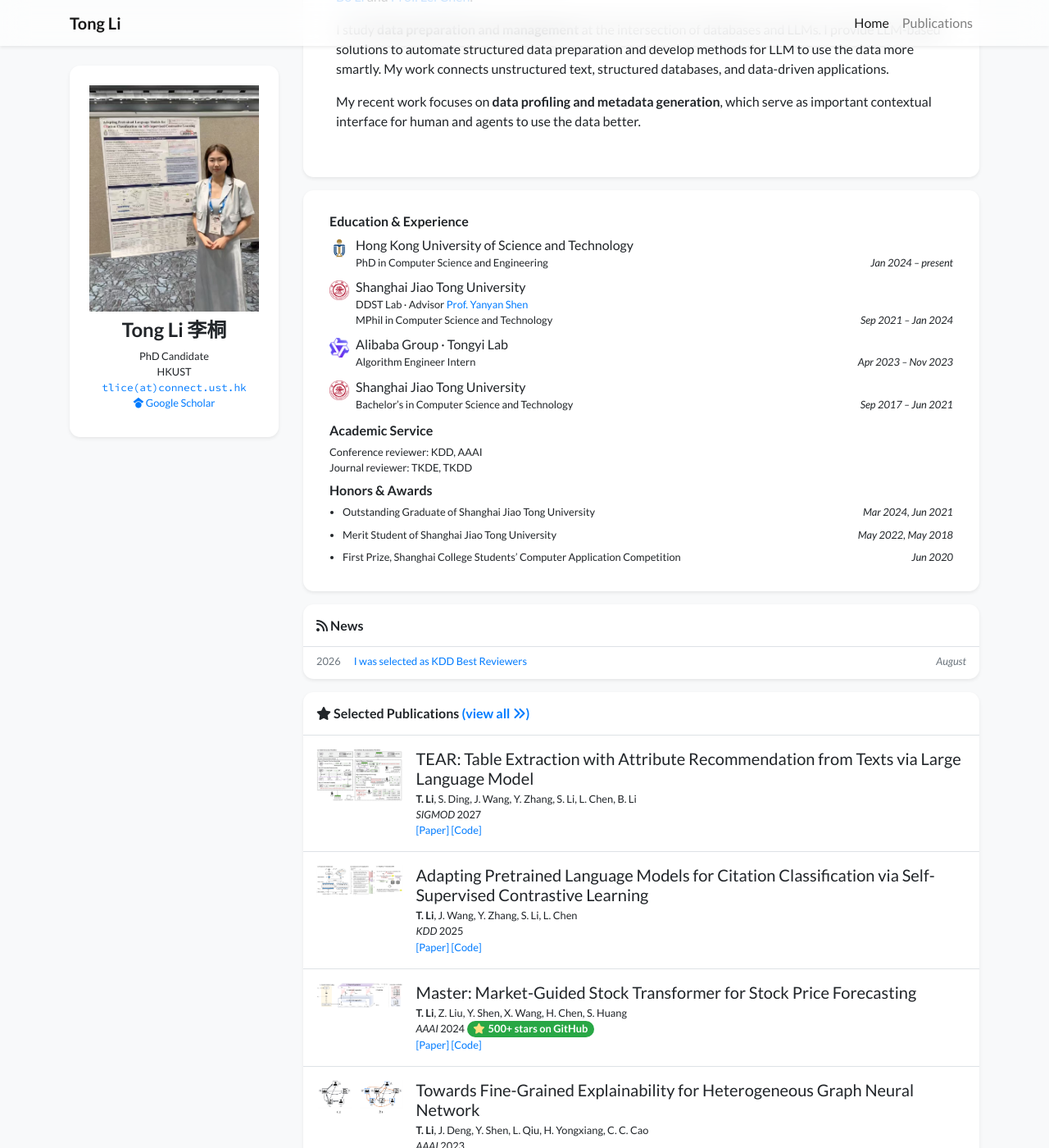
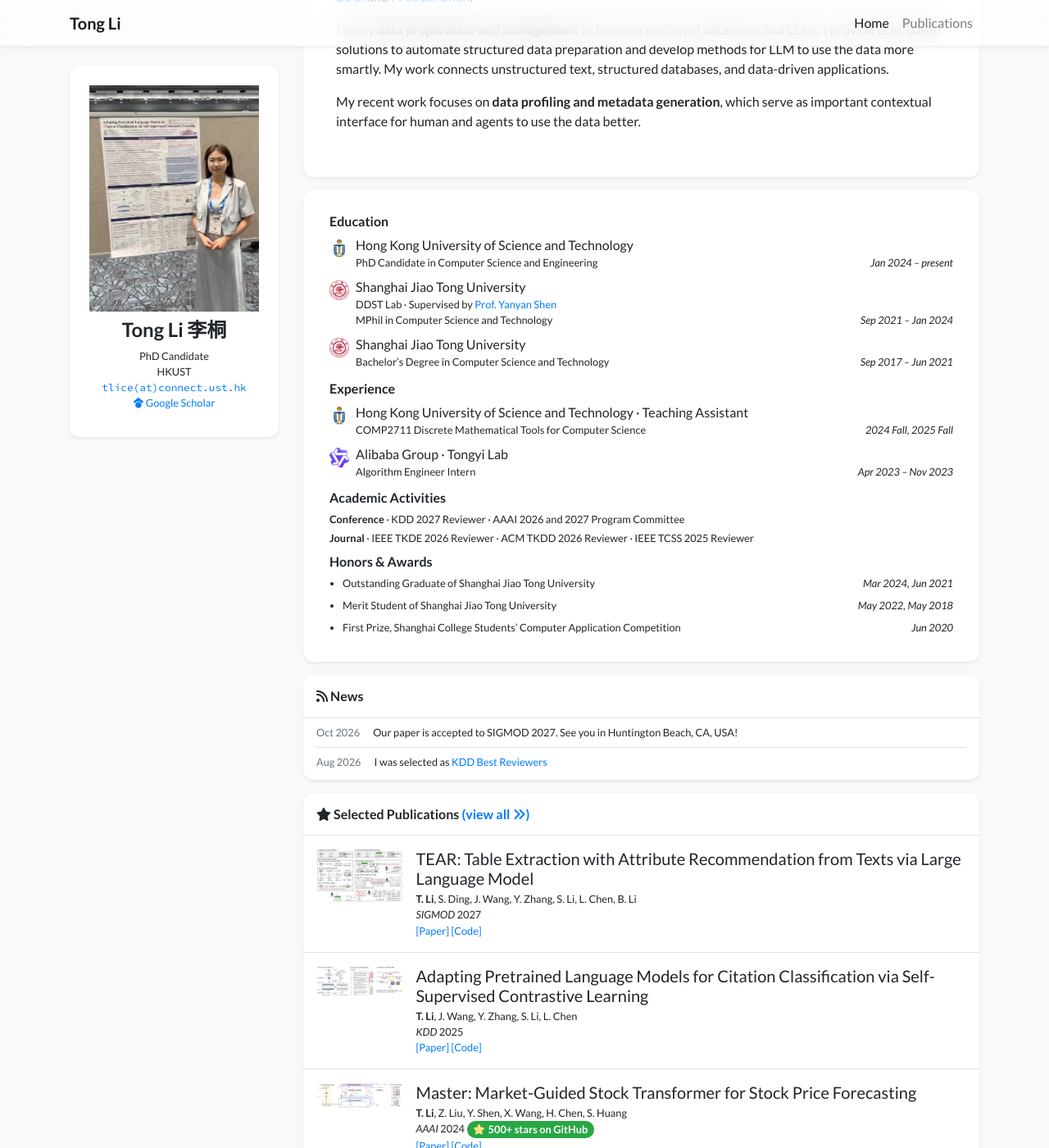
Before and after one commit to LITONG99/LITONG99.github.io, a Jekyll site: the page built from docs/index.html, in a window 1280 px wide and 1400 px high, scrolled down 258 px. Shown: the whole window at 82% size. Built offline with Jekyll 4.4.1, drawn with Linux system fonts in a browser that asks for light colours; nearby versions of some CDN libraries; a style sheet for code colours, icons or effects is not loaded.

Commit message:
Update academic activities, experience, and news

```diff
--- a/docs/_data/profile.yml
+++ b/docs/_data/profile.yml
@@ -27,29 +27,42 @@ short_bio: >-
     contextual interface for human and agents to use the data better.
   </p>
 
-experience:
+education:
   - name: Hong Kong University of Science and Technology
     logo: /assets/images/badges/hkust.jpg
-    position: PhD in Computer Science and Engineering
+    position: PhD Candidate in Computer Science and Engineering
     date: Jan 2024 – present
   - name: Shanghai Jiao Tong University
     logo: /assets/images/badges/sjtu.png
     dept: >-
-      DDST Lab · Advisor <a href="https://shenyanyan-sjtu.github.io/">Prof. Yanyan Shen</a>
+      DDST Lab · Supervised by <a href="https://shenyanyan-sjtu.github.io/">Prof. Yanyan Shen</a>
     position: MPhil in Computer Science and Technology
     date: Sep 2021 – Jan 2024
+  - name: Shanghai Jiao Tong University
+    logo: /assets/images/badges/sjtu.png
+    position: Bachelor’s Degree in Computer Science and Technology
+    date: Sep 2017 – Jun 2021
+
+experience:
+  - name: Hong Kong University of Science and Technology · Teaching Assistant
+    logo: /assets/images/badges/hkust.jpg
+    position: COMP2711 Discrete Mathematical Tools for Computer Science
+    date: "2024 Fall, 2025 Fall"
   - name: Alibaba Group · Tongyi Lab
     logo: /assets/images/badges/tongyi.png
     position: Algorithm Engineer Intern
     date: Apr 2023 – Nov 2023
-  - name: Shanghai Jiao Tong University
-    logo: /assets/images/badges/sjtu.png
-    position: Bachelor’s in Computer Science and Technology
-    date: Sep 2017 – Jun 2021
 
-service:
-  - "Conference reviewer: KDD, AAAI"
-  - "Journal reviewer: TKDE, TKDD"
+academic_activities:
+  - label: Conference
+    entries:
+      - KDD 2027 Reviewer
+      - AAAI 2026 and 2027 Program Committee
+  - label: Journal
+    entries:
+      - IEEE TKDE 2026 Reviewer
+      - ACM TKDD 2026 Reviewer
+      - IEEE TCSS 2025 Reviewer
 
 awards:
   - name: Outstanding Graduate of Shanghai Jiao Tong University
--- a/docs/_includes/widgets/experience_card.html
+++ b/docs/_includes/widgets/experience_card.html
@@ -3,12 +3,16 @@
         <div class="card border-0 shadow-sm bg-white">
             <div class="card-body p-4">
                 <div class="row" data-masonry='{"percentPosition": true }'>
-                    {% if site.data.profile.experience %}
+                    {% assign sections = "Education,Experience" | split: "," %}
+                    {% for section in sections %}
+                    {% assign section_key = section | downcase %}
+                    {% assign entries = site.data.profile[section_key] %}
+                    {% if entries %}
                     <div class="col-12">
                         <div class="mx-2 my-1">
-                            <h6>Education &amp; Experience</h6>
+                            <h6>{{ section }}</h6>
                             <ul class="list-unstyled mb-1">
-                                {% for item in site.data.profile.experience %}
+                                {% for item in entries %}
                                 <li class="media mb-2">
                                     {% if item.logo %}
                                     <img src="{{ item.logo | relative_url }}" alt="" width="24" height="24" class="institution-icon mr-2 mt-1">
@@ -28,13 +32,15 @@
                     </div>
                     {% endif %}
 
-                    {% if site.data.profile.service %}
-                    <div class="col-lg-6">
+                    {% endfor %}
+
+                    {% if site.data.profile.academic_activities %}
+                    <div class="col-12">
                         <div class="mx-2 my-1">
-                            <h6>Academic Service</h6>
+                            <h6>Academic Activities</h6>
                             <ul class="list-unstyled small mb-1">
-                                {% for item in site.data.profile.service %}
-                                <li>{{ item }}</li>
+                                {% for activity in site.data.profile.academic_activities %}
+                                <li class="mb-1"><strong>{{ activity.label | escape }}</strong> · {{ activity.entries | join: " · " | escape }}</li>
                                 {% endfor %}
                             </ul>
                         </div>
--- a/docs/_includes/widgets/news_card.html
+++ b/docs/_includes/widgets/news_card.html
@@ -1,18 +1,14 @@
-{% assign news_by_year = site.news | sort: "date" | reverse | slice: 0, include.limit | group_by_exp: "item", "item.date | date: '%Y'" -%}
+{% assign news_by_month = site.news | sort: "date" | reverse | slice: 0, include.limit | group_by_exp: "item", "item.date | date: '%b %Y'" -%}
 
 <div class="my-3 bg-white shadow-sm rounded-xl">
     <h6 class="p-3 mb-0 border-bottom border-gray"><i class="fas fa-rss"></i> News</h6>
     <div class="px-3 pb-1 small">
-        {% for year in news_by_year %}
-        <div class="media py-1 {% if not_first -%}border-top border-gray{%- endif %}">
-            {% assign not_first = true %}
-            <div class="mr-3 text-muted my-1">{{ year.name }}</div>
+        {% for month in news_by_month %}
+        <div class="media py-1{% unless forloop.first %} border-top border-gray{% endunless %}">
+            <div class="mr-3 my-1 text-muted no-break">{{ month.name }}</div>
             <div class="media-body">
-                {% for item in year.items %}
-                <div class="my-1 d-flex">
-                    <div>{{ item.title }}</div>
-                    <div class="ml-auto mt-auto text-muted no-break"><i>{% assign date_format = item.date_format | default: "%b %d" %}{{ item.date | date: date_format }}</i></div>
-                </div>
+                {% for item in month.items %}
+                <div class="my-1">{{ item.title }}</div>
                 {% endfor %}
             </div>
         </div>
```
Also changed, not shown: docs/_news/2026-08-kdd-best-reviewer.md (+1 -2 lines), docs/_news/2026-10-sigmod-acceptance.md (added, +4 -0 lines), docs/_publications/2023-aaai.md (+1 -1 lines).
